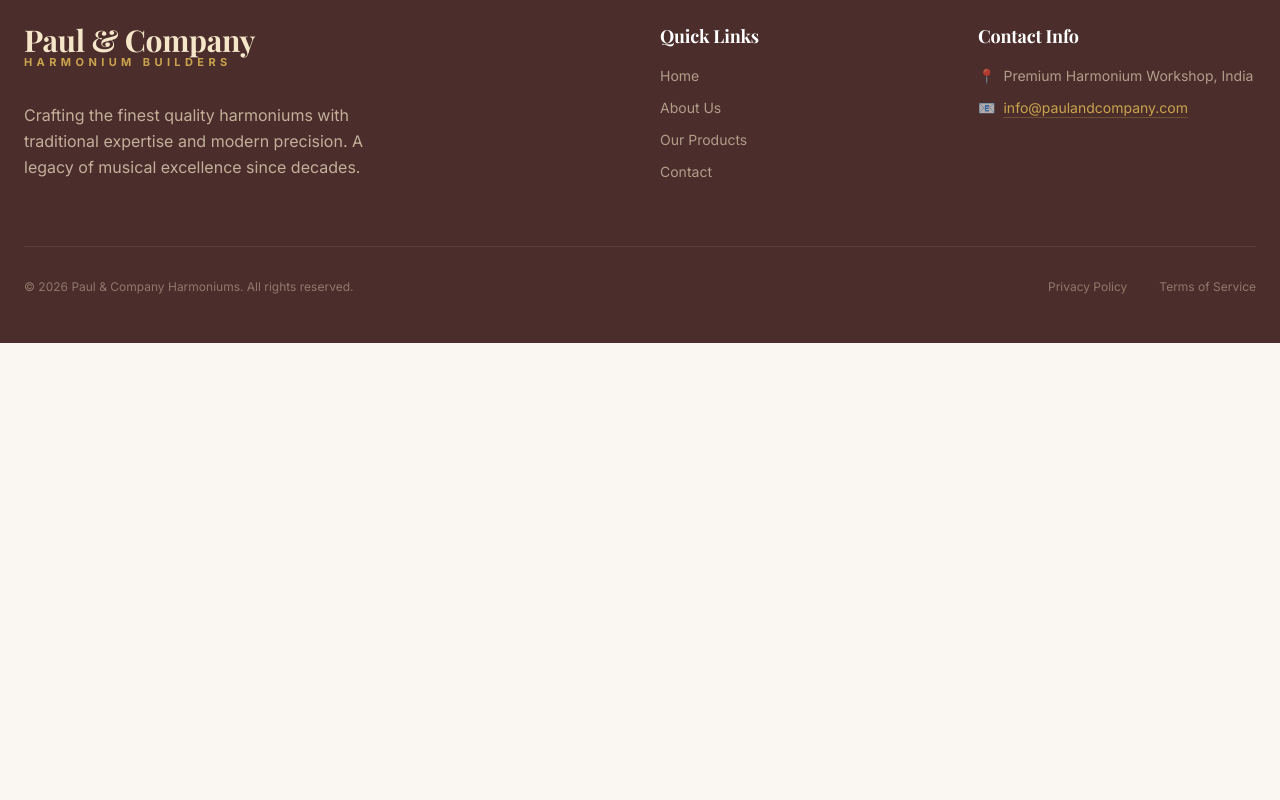
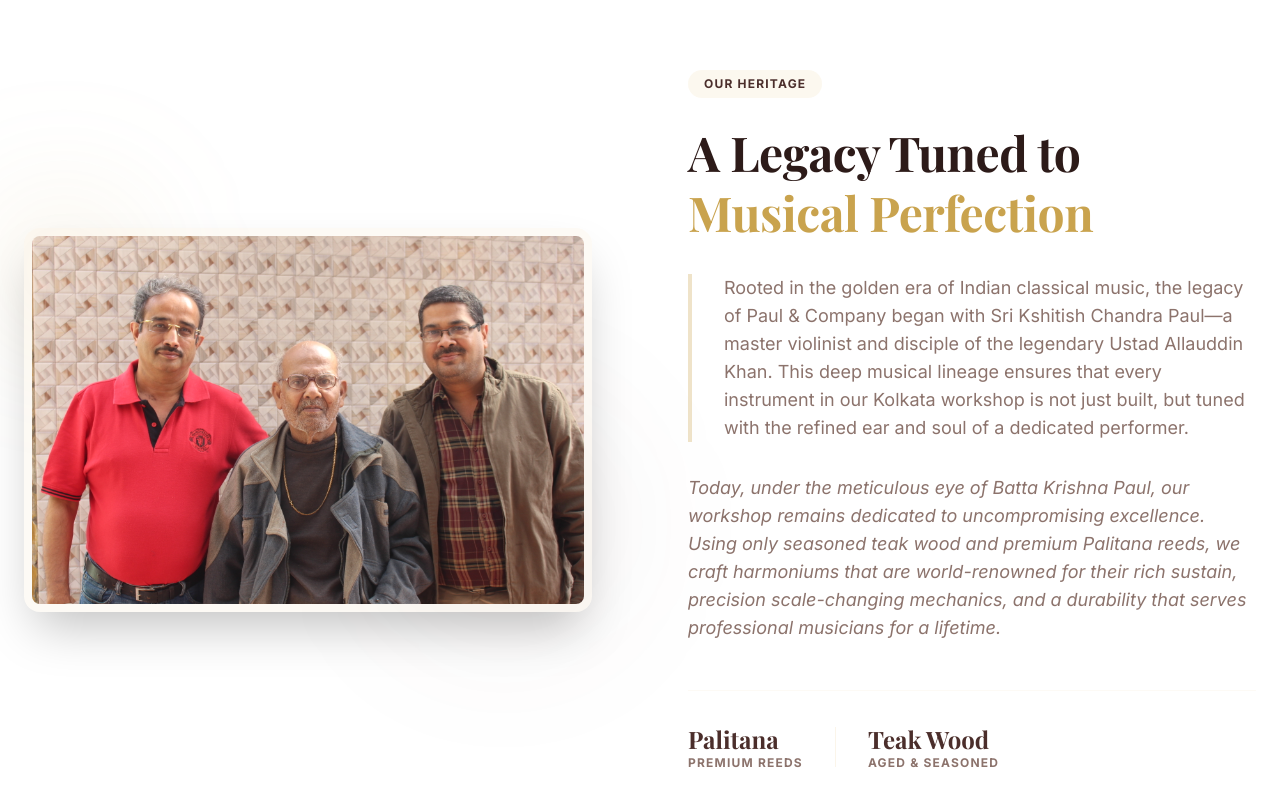
Before and after one commit to Rajarshirexx/Paul-And-Company-Harmonium, a React (Vite) app in the folder client/: page / in a window 1280 px wide. Shown: the part 980-1780 px from the top of the page. Before the commit the page ends 1323 px from the top, so only its background shows below. Built offline with nearby package versions, Linux system fonts and the light colour scheme; a web font is replaced by a local one.

Commit message:
feat: add about section homepage

```diff
--- a/client/src/Pages/Home/Home.jsx
+++ b/client/src/Pages/Home/Home.jsx
@@ -1,9 +1,11 @@
 import Hero from './Sections/Hero';
+import AboutSection from './Sections/About';
 
 export default function Home() {
     return (
         <div className="overflow-x-hidden">
             <Hero />
+            <AboutSection />
             {/* Other sections will go here */}
         </div>
     );
--- /dev/null
+++ b/client/src/Pages/Home/Sections/About.jsx
@@ -0,0 +1,72 @@
+import React from 'react';
+import legacyImg from '../../../assets/img-2305.jpg';
+
+export default function AboutSection() {
+  return (
+    <section className="py-24 bg-white overflow-hidden">
+      <div className="container mx-auto px-6">
+        <div className="flex flex-col lg:flex-row items-center gap-16 lg:gap-24">
+
+          {/* Image Column */}
+          <div className="lg:w-1/2 relative">
+            <div className="relative z-10 rounded-2xl overflow-hidden shadow-2xl border-8 border-secondary/20">
+              <img
+                src={legacyImg}
+                alt="The Paul Family Workshop"
+                className="w-full h-auto object-cover hover:scale-105 transition-transform duration-700"
+              />
+            </div>
+
+            {/* Decorative Elements */}
+            <div className="absolute -top-10 -left-10 w-40 h-40 bg-accent/10 rounded-full blur-3xl z-0" />
+            <div className="absolute -bottom-10 -right-10 w-64 h-64 bg-primary/5 rounded-full blur-3xl z-0" />
+
+          </div>
+
+          {/* Text Column */}
+          <div className="lg:w-1/2">
+            <div className="inline-block px-4 py-1.5 bg-secondary/30 text-primary rounded-full text-xs font-bold uppercase tracking-widest mb-6">
+              Our Heritage
+            </div>
+
+            <h2 className="text-4xl md:text-5xl font-display font-bold leading-tight mb-8">
+              A Legacy Tuned to <br />
+              <span className="text-accent">Musical Perfection</span>
+            </h2>
+
+            <div className="space-y-8 text-muted leading-relaxed">
+              <p className="text-lg relative pl-8 border-l-4 border-accent/30">
+                Rooted in the golden era of Indian classical music, the legacy of Paul & Company
+                began with Sri Kshitish Chandra Paul—a master violinist and disciple of the
+                legendary Ustad Allauddin Khan. This deep musical lineage ensures that every
+                instrument in our Kolkata workshop is not just built, but tuned with the refined
+                ear and soul of a dedicated performer.
+              </p>
+
+              <p className="text-lg italic">
+                Today, under the meticulous eye of Batta Krishna Paul, our workshop remains
+                dedicated to uncompromising excellence. Using only seasoned teak wood and
+                premium Palitana reeds, we craft harmoniums that are world-renowned for their
+                rich sustain, precision scale-changing mechanics, and a durability that serves
+                professional musicians for a lifetime.
+              </p>
+            </div>
+
+            <div className="mt-12 flex flex-wrap gap-8 items-center pt-8 border-t border-secondary/20">
+              <div>
+                <p className="text-2xl font-display font-bold text-primary">Palitana</p>
+                <p className="text-xs uppercase tracking-widest text-muted font-bold">Premium Reeds</p>
+              </div>
+              <div className="w-px h-10 bg-secondary/40 hidden sm:block" />
+              <div>
+                <p className="text-2xl font-display font-bold text-primary">Teak Wood</p>
+                <p className="text-xs uppercase tracking-widest text-muted font-bold">Aged & Seasoned</p>
+              </div>
+            </div>
+          </div>
+
+        </div>
+      </div>
+    </section>
+  );
+}
```
